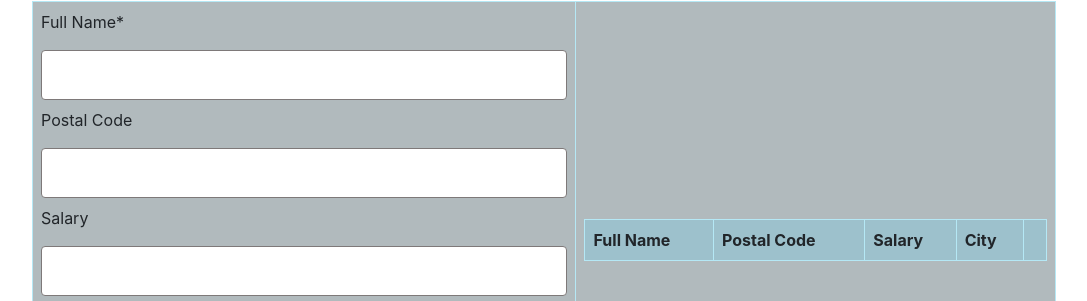
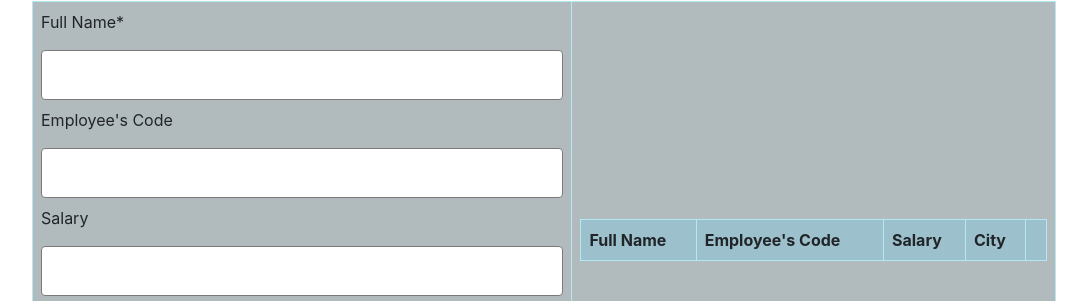
Before and after one commit to DannyMyles/javascript_Crud, a plain HTML site: page index.html in a window 1280 px wide. Shown: the part 143-444 px from the top of the page, without its empty margins (96-1183 px from the left). Drawn offline with nearby package versions, Linux system fonts and the light colour scheme.

Commit message:
This commit modifies adds the employees code

```diff
--- a/index.html
+++ b/index.html
@@ -25,7 +25,7 @@
                         <input type="text" name="fullName" id="fullName">
                     </div>
                     <div>
-                        <label>Postal Code</label>
+                        <label>Employee's Code</label>
                         <input type="text" name="empCode" id="empCode">
                     </div>
                     <div>
@@ -46,7 +46,7 @@
                     <thead>
                         <tr>
                             <th>Full Name</th>
-                            <th>Postal Code</th>
+                            <th>Employee's Code</th>
                             <th>Salary</th>
                             <th>City</th>
                             <th></th>
```
